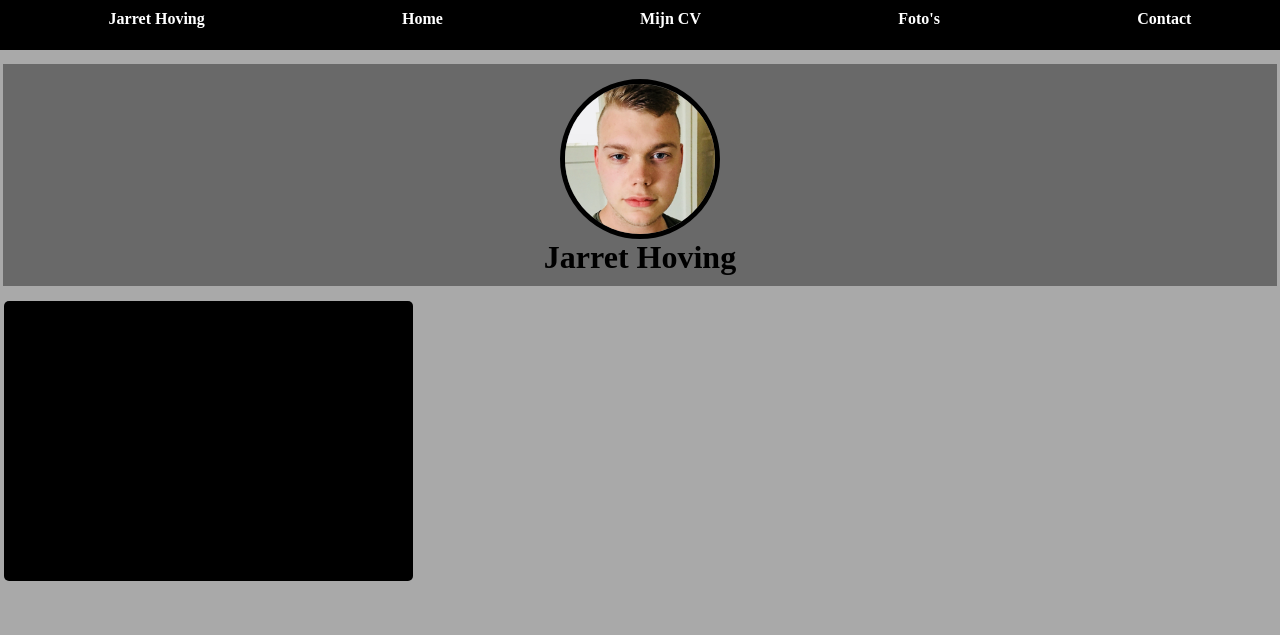
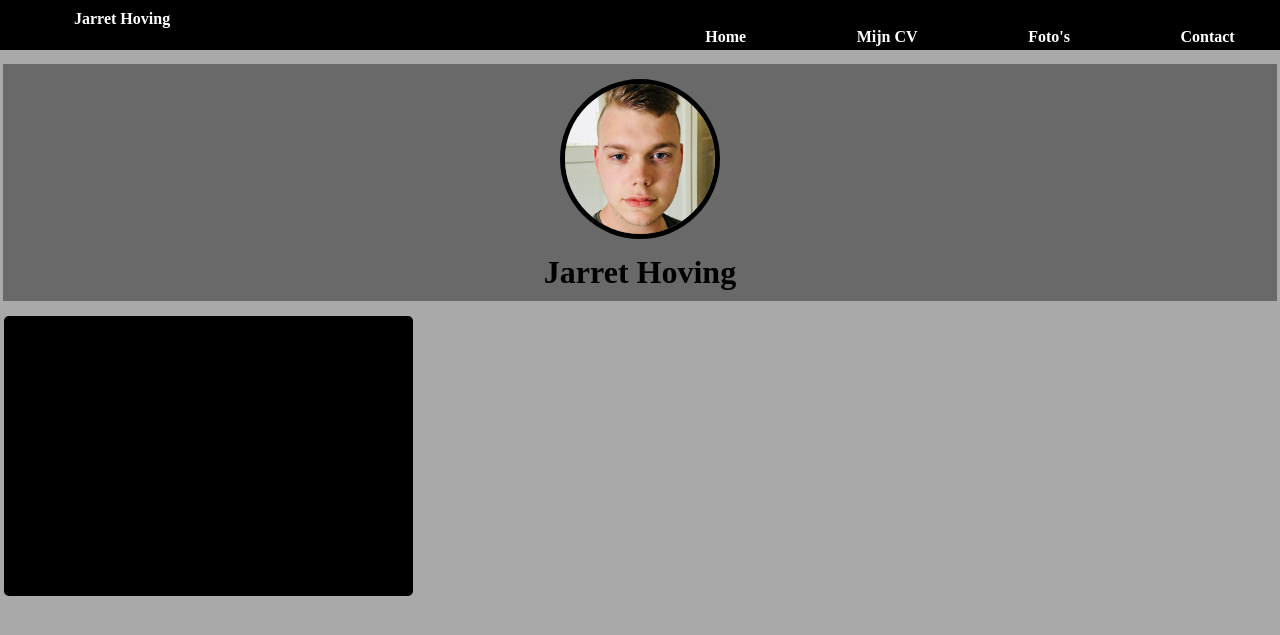
Before and after one commit to Jarrethoving/Applicatie---mediaontwikkelaar, a PHP site: page / in a window 1280 px wide. Shown: the top 635 px of the page. Run offline with PHP 8.4, Linux system fonts and the light colour scheme.

Commit message:
Text op navigatie "Jarret Hoving" en het menu is van elkaar af

```diff
--- a/Frontendporgrammeren/Mijn website/Index.html
+++ b/Frontendporgrammeren/Mijn website/Index.html
@@ -8,8 +8,8 @@
 
 <body>
   <div class="main-navigation">
+    <li class="naam">Jarret Hoving</li>
     <ul class="nav">
-      <li class="naam">Jarret Hoving</li>
       <li> <a href="#">Home</a> </li>
       <li> <a href="CV">Mijn CV</a> </li>
       <li> <a href="Foto">Foto's</a> </li>
@@ -24,7 +24,6 @@
 
         <div class="left-window">
           <a class="text-left">dit is text van het linker vak.</a>
-          <a>hoi jonell 2.0 is lief</a>
         </div>
 <!--
           <div class="middle-window">
--- a/Frontendporgrammeren/Mijn website/styles.css
+++ b/Frontendporgrammeren/Mijn website/styles.css
@@ -8,22 +8,20 @@
 background-color: #A9A9A9;
 }
 
-.naam {
-color: white;
-text-align: left;
+.naam  {
 font-weight: 700;
 list-style: none;
-
+color: white;
+margin-left: 5%;
 }
 
 /*navigatie balk*/
-.main-navigation{
+.main-navigation {
 width: 100%;
 background: black;
 height: 30px;
 padding: 10px;
 position: fixed;
-text-align: center;
 top: 0;
 
 
@@ -32,11 +30,11 @@
 .nav{
 display: flex;
 justify-content: space-around;
-text-align: right;
-margin: 0 auto;
 Font-weight: 700;
-padding: 0;
 list-style-type: none;
+margin-left: 50%;
+margin-bottom: 10px;
+
 }
 
 .nav a{
@@ -81,6 +79,7 @@
 }
 
 .profielnaam{
+margin-top: 15px;
 text-align: center;
 border-color: solid red;
 }
@@ -102,8 +101,8 @@
 border-color: black;
 }
 
-.text-left a{
-color: white;
+.text-left {
+color white;
 text-align: center;
 
 }
```
Also changed, not shown: 1 other file.
